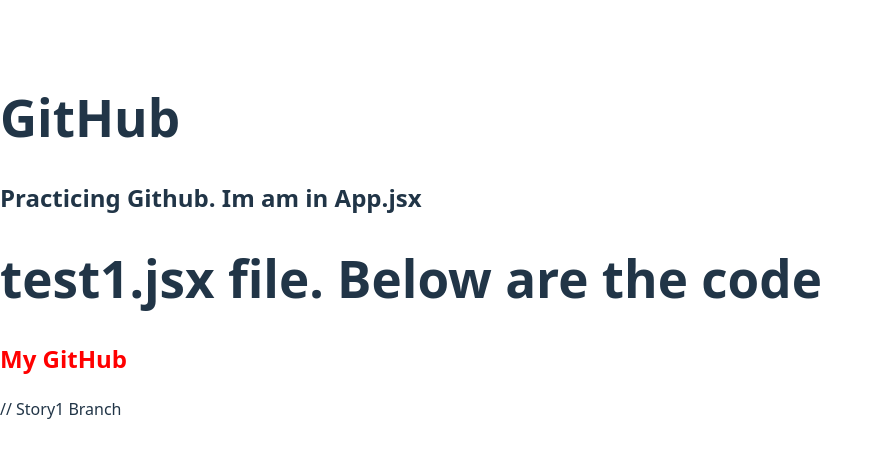
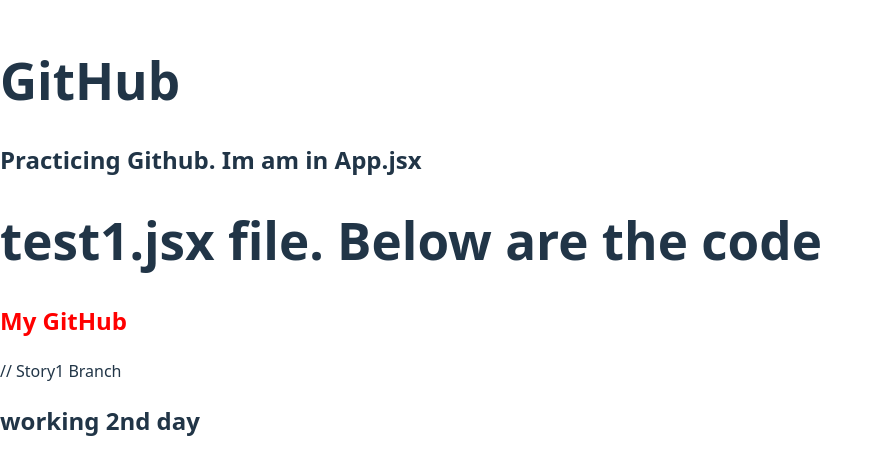
Before and after one commit to saymaruhi/myproject, a React (Vite) app: page / in a window 1280 px wide. Shown: the part 162-636 px from the top of the page, without its empty margins (0-883 px from the left). Built offline with nearby package versions, Linux system fonts and the light colour scheme.

Commit message:
added h2 in test1

```diff
--- a/src/test1.jsx
+++ b/src/test1.jsx
@@ -4,6 +4,7 @@
             <h1>test1.jsx file. Below are the code</h1>
             <h2 id= "fontclr"> My GitHub</h2>
          // Story1 Branch
+         <h2>working 2nd day </h2>
         </div>
     )
 }
```
